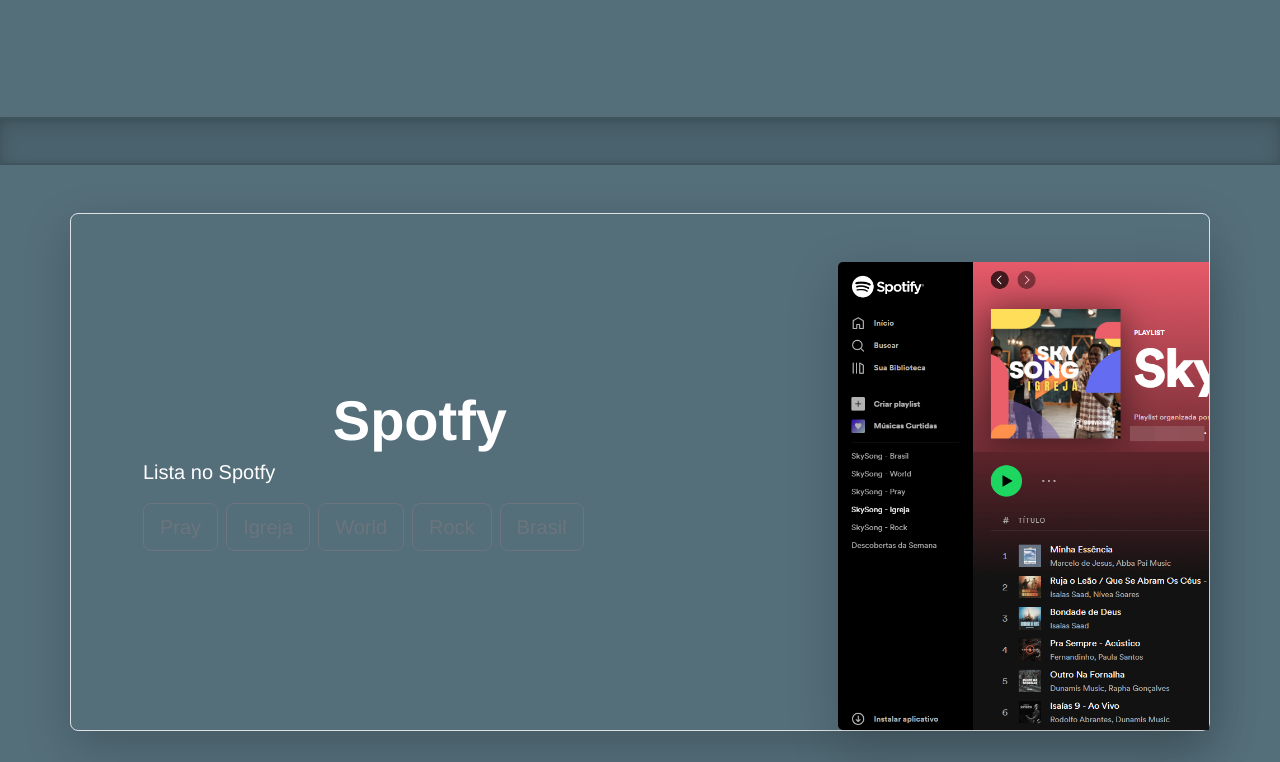
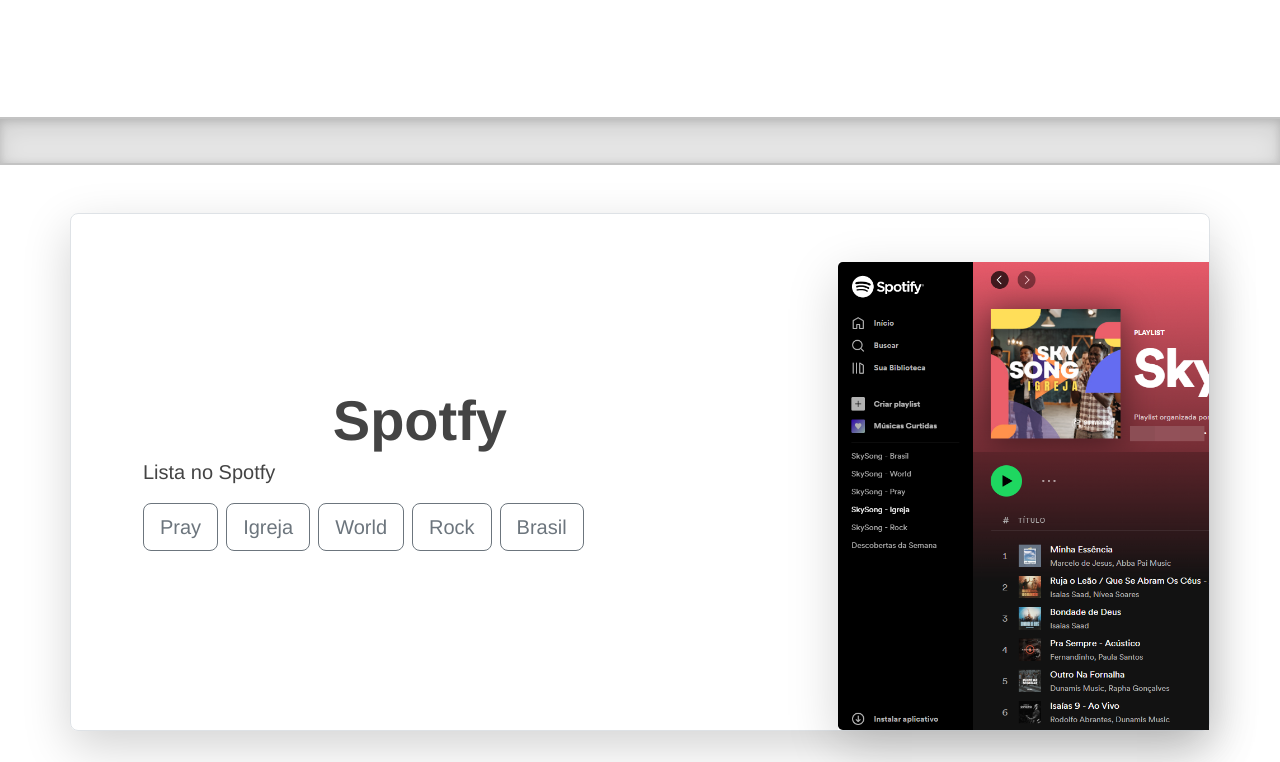
Before and after one commit to omarcoscardoso/ini_playlist, a plain HTML site: page index.html in a window 1280 px wide. Shown: the part 309-1071 px from the top of the page. Drawn offline with nearby package versions, Linux system fonts and the light colour scheme.

```diff
--- a/skysong.css
+++ b/skysong.css
@@ -54,13 +54,13 @@
 }
 
 body {
-  background-color: #546E7A;
-  color: white;
+  background-color: #ffffff;
+  color: rgb(68, 68, 68);
   font-family: Helvetica, Arial, sans-serif, "Apple Color Emoji", "Segoe UI Emoji", "Segoe UI Symbol";
 }
 
 a, a:visited {
-  color: white;
+  color: rgb(38, 0, 255);
 }
 
 h1 {
```
